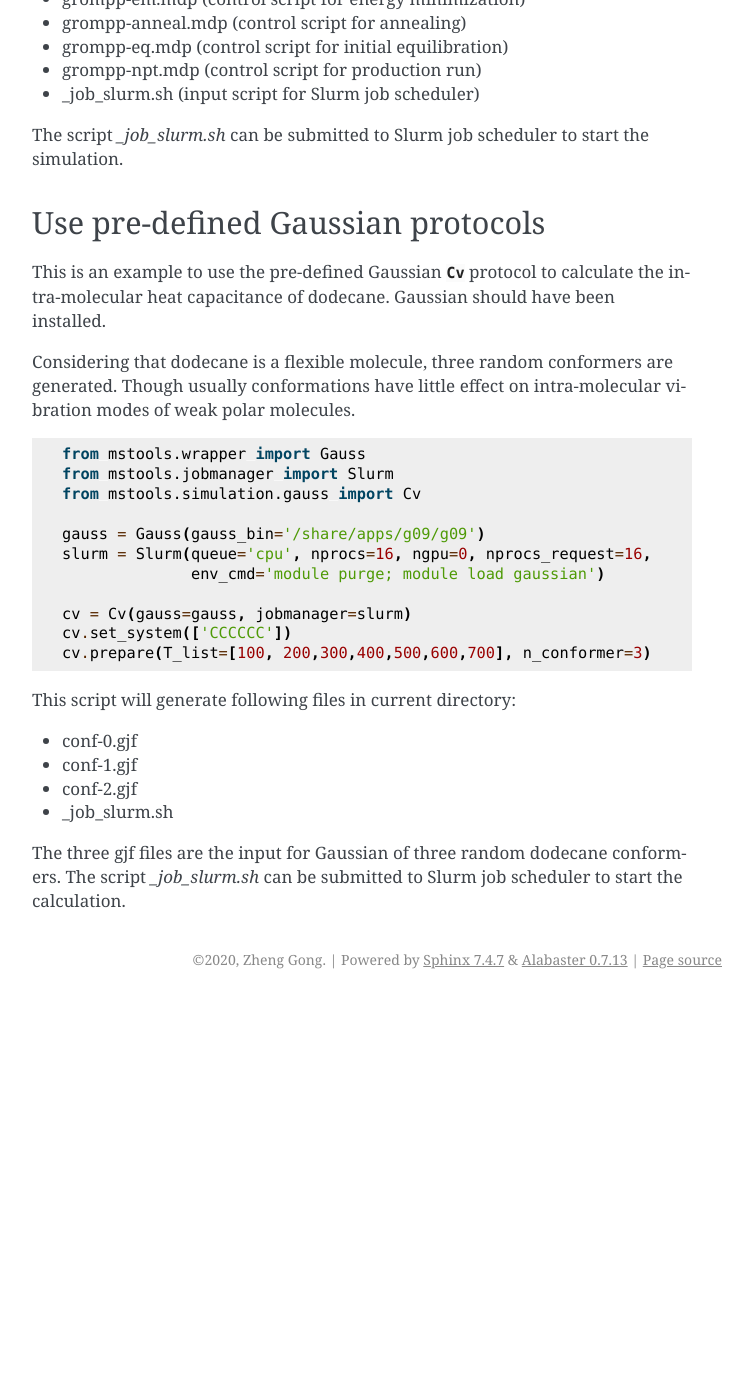
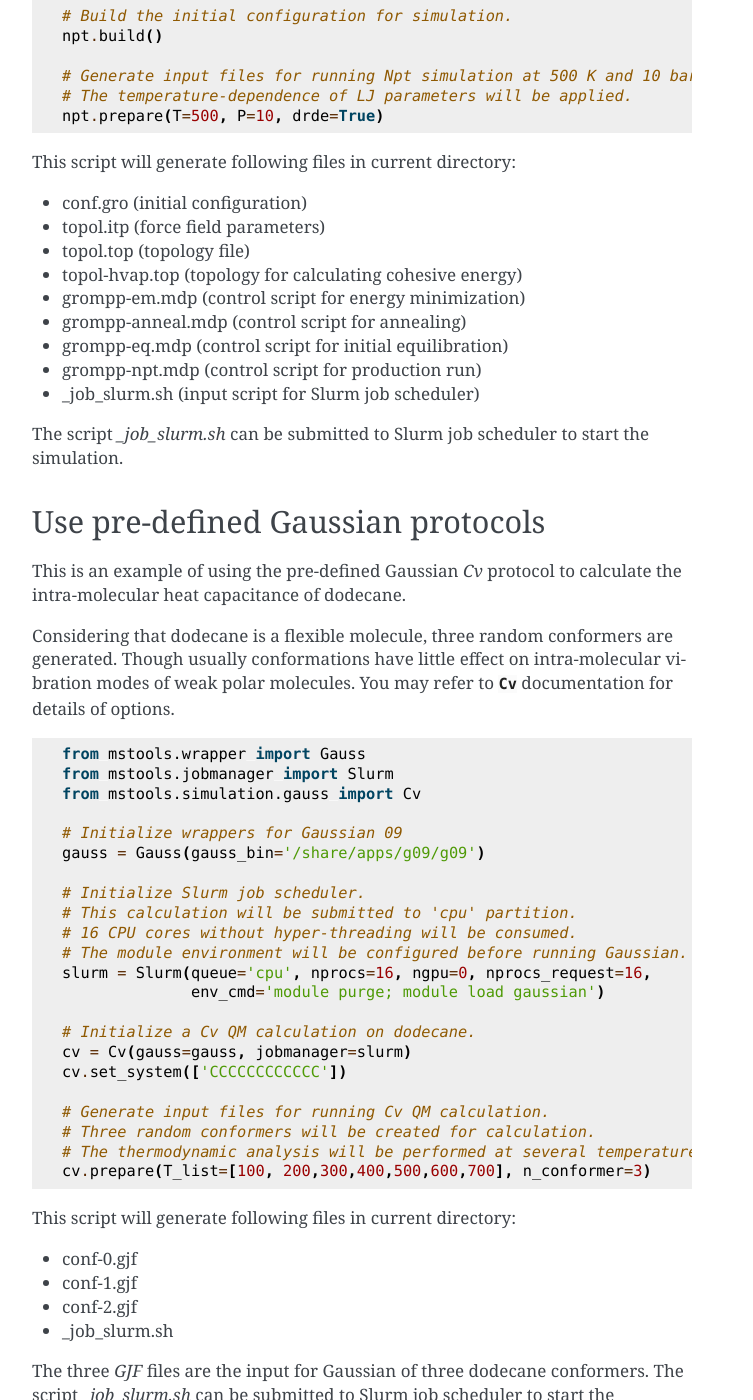
Before and after one commit to z-gong/mstk, a Sphinx documentation site: the page built from docs/examples/hts.rst, in a window 1280 px wide and 1400 px high, scrolled down 836 px. Shown: the whole window, without its empty margins (388-1141 px from the left). Built offline with Sphinx 7.4.7, drawn with Linux system fonts in a browser that asks for light colours; before the commit the page ends 1835 px from its top, so only the background shows below that; some of the changed text lies outside the part shown.

Commit message:
update docs

```diff
--- a/docs/examples/cv.py
+++ b/docs/examples/cv.py
@@ -2,10 +2,21 @@ from mstools.wrapper import Gauss
 from mstools.jobmanager import Slurm
 from mstools.simulation.gauss import Cv
 
+# Initialize wrappers for Gaussian 09
 gauss = Gauss(gauss_bin='/share/apps/g09/g09')
+
+# Initialize Slurm job scheduler.
+# This calculation will be submitted to 'cpu' partition.
+# 16 CPU cores without hyper-threading will be consumed.
+# The module environment will be configured before running Gaussian.
 slurm = Slurm(queue='cpu', nprocs=16, ngpu=0, nprocs_request=16,
               env_cmd='module purge; module load gaussian')
 
+# Initialize a Cv QM calculation on dodecane.
 cv = Cv(gauss=gauss, jobmanager=slurm)
-cv.set_system(['CCCCCC'])
+cv.set_system(['CCCCCCCCCCCC'])
+
+# Generate input files for running Cv QM calculation.
+# Three random conformers will be created for calculation.
+# The thermodynamic analysis will be performed at several temperature points.
 cv.prepare(T_list=[100, 200,300,400,500,600,700], n_conformer=3)
--- a/docs/examples/export.py
+++ b/docs/examples/export.py
@@ -7,27 +7,39 @@ definition = '''
 TypeDefinition
 
 h_1    [H][CX4]         0
+c_4    [CX4]            0
+c_4h2  [CX4;H2]         0
 c_4h3  [CX4;H3]         0
-c_4h2  [CX4;H2]         0
 
 HierarchicalTree
 
 h_1
-c_4h3
-c_4h2
+c_4
+    c_4h2
+    c_4h3
 '''
 typer = ZftTyper(content=definition)
 
 butane = Molecule.from_smiles('CCCC    butane')
 typer.type_molecule(butane)
 
+# Load force field parameters from ZFP file
 ff = ForceField.open('alkane.zfp')
 
+# Initialize a topology with periodic boundary condition
+# For now, it contains only one butane molecule
 top = Topology([butane], cell=UnitCell([3, 3, 3]))
+
+# Assign atomic charges based on the charge parameters in the force field
 top.assign_charge_from_ff(ff)
-packmol = Packmol(r'/Users/zgong/miniconda3/bin/packmol')
+
+# Call Packmol to build a configuration containing 100 butane molecules
+packmol = Packmol(r'/path/of/packmol')
 top.scale_with_packmol([100], packmol=packmol)
 
+# Associate force field parameters to the topology
+# And then export input files for simulation engines
 system = System(top, ff)
 system.export_gromacs()
 system.export_lammps()
+system.export_charmm()
--- a/docs/examples/hts.rst
+++ b/docs/examples/hts.rst
@@ -3,16 +3,19 @@ High-throughput simulations
 
 `mstools` provides several pre-defined protocols for efficient and reproducible modeling of small molecules.
 It is designed for high-throughput prediction of liquids properties with `TEAM` force field.
-Therefore, the requirement for some packages are hardcoded.
+Therefore, the requirement for some programs are hardcoded for now.
 
 Use pre-defined Gromacs protocols
 ---------------------------------
 
-This is an example to use the pre-defined GROMACS :class:`~mstools.simulation.gmx.Npt` protocol to
+Note: This example requires that `Packmol` and `DFF` are installed.
+
+Below is an example of using the pre-defined GROMACS `Npt` protocol to
 simulate bulk liquid of hexane with the temperature-dependent `TEAM_MGI` force field.
-Packmol, DFF and GROMACS should have been installed.
+You may refer to :class:`~mstools.simulation.gmx.Npt` documentation for details of options.
 
 .. literalinclude:: npt.py
+
 
 This script will generate following files in current directory:
 
@@ -31,12 +34,12 @@ The script `_job_slurm.sh` can be submitted to Slurm job scheduler to start the
 Use pre-defined Gaussian protocols
 ----------------------------------
 
-This is an example to use the pre-defined Gaussian :class:`~mstools.simulation.gauss.Cv` protocol to calculate
+This is an example of using the pre-defined Gaussian `Cv` protocol to calculate
 the intra-molecular heat capacitance of dodecane.
-Gaussian should have been installed.
 
 Considering that dodecane is a flexible molecule, three random conformers are generated.
 Though usually conformations have little effect on intra-molecular vibration modes of weak polar molecules.
+You may refer to :class:`~mstools.simulation.gauss.Cv` documentation for details of options.
 
 .. literalinclude:: cv.py
 
--- a/docs/examples/npt.py
+++ b/docs/examples/npt.py
@@ -2,13 +2,26 @@ from mstools.wrapper import Packmol, DFF, GMX
 from mstools.jobmanager import Slurm
 from mstools.simulation.gmx import Npt
 
+# Initialize wrappers for Packmol, DFF and GROMACS
 packmol = Packmol(packmol_bin='/share/apps/tools/packmol')
 dff = DFF(dff_root='/share/apps/DFF/Developing', default_db='TEAMFF', default_table='MGI')
 gmx = GMX(gmx_bin='gmx_serial', gmx_mdrun='gmx_gpu mdrun')
-slurm = Slurm(queue='cpu', nprocs=16, ngpu=0, nprocs_request=16,
+
+# Initialize Slurm job scheduler.
+# This simulation will be submitted to 'gtx' partition.
+# 1 GPU card and 8 CPU cores without hyper-threading will be consumed.
+# The module environment will be configured before running GROMACS.
+slurm = Slurm(queue='gtx', nprocs=8, ngpu=1, nprocs_request=8,
               env_cmd='module purge; module load gromacs/2016.6')
 
+# Initialize a Npt simulation, which contains pure hexane.
+# There will be approximately 3000 atoms in the simulation box.
 npt = Npt(packmol=packmol, dff=dff, gmx=gmx, jobmanager=slurm)
 npt.set_system(['CCCCCC'], n_atoms=3000)
+
+# Build the initial configuration for simulation.
 npt.build()
+
+# Generate input files for running Npt simulation at 500 K and 10 bar.
+# The temperature-dependence of LJ parameters will be applied.
 npt.prepare(T=500, P=10, drde=True)
--- a/docs/examples/type.py
+++ b/docs/examples/type.py
@@ -1,23 +1,28 @@
 from mstools.forcefield import ZftTyper
 from mstools.topology import Molecule
 
+# Construct a typing engine from type definition
 definition = '''
 TypeDefinition
 
 h_1    [H][CX4]         0
+c_4    [CX4]            0
+c_4h2  [CX4;H2]         0
 c_4h3  [CX4;H3]         0
-c_4h2  [CX4;H2]         0
 
 HierarchicalTree
 
 h_1
-c_4h3
-c_4h2
+c_4
+    c_4h2
+    c_4h3
 '''
-
 typer = ZftTyper(content=definition)
 
+# Initialize a molecule from SMILES string
 butane = Molecule.from_smiles('CCCC    butane')
+
+# Assign atom types based on SMARTS pattern
 typer.type_molecule(butane)
 for atom in butane.atoms:
     print(atom.name, atom.type)
```
Also changed, not shown: other parts of docs/examples/hts.rst (+1 -1 lines), docs/examples.rst (+0 -9 lines), docs/examples/general.rst (+22 -7 lines), docs/index.rst (+8 -0 lines).
